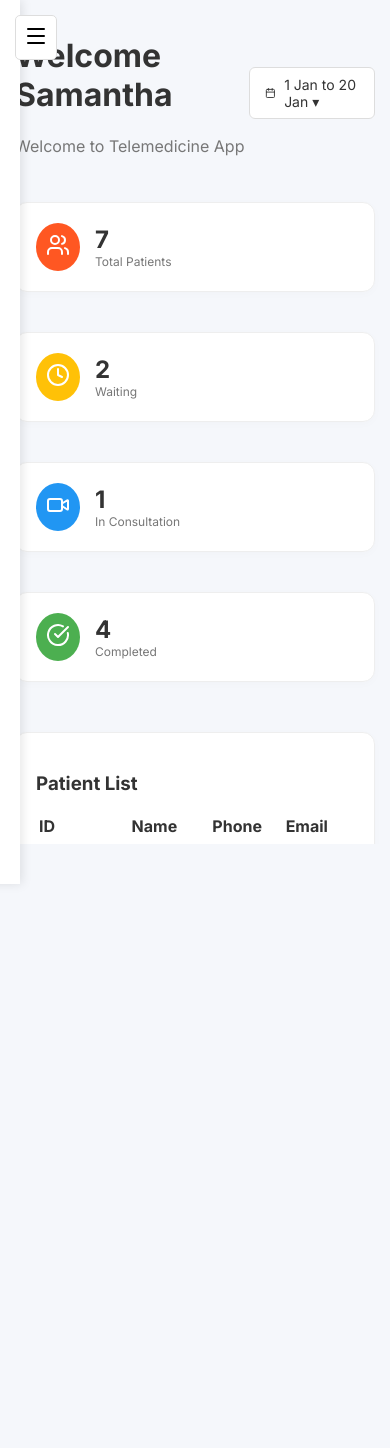
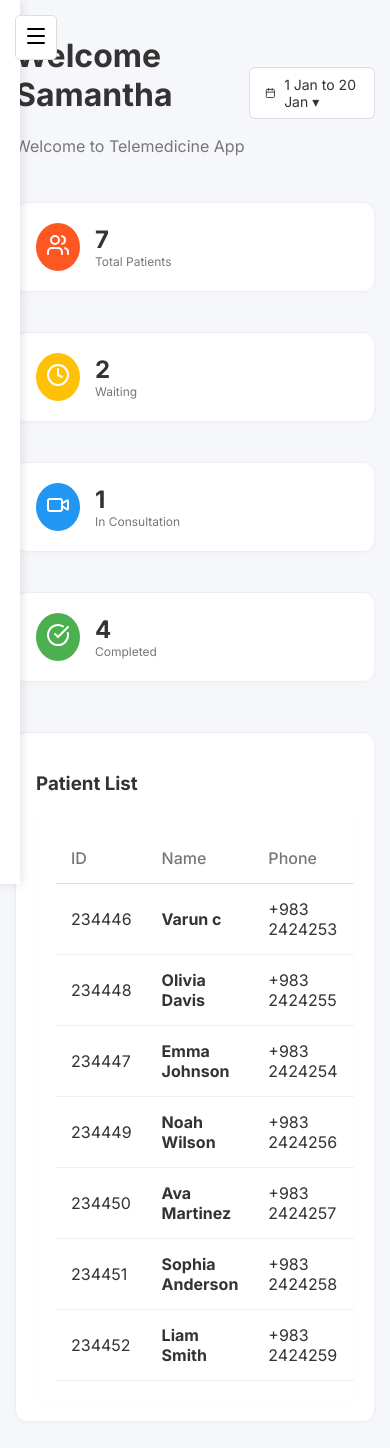
Before and after one commit to aryanpawar123/my-telemed-app, a React (Vite) app: page /dashboard in a window 390 px wide. Shown: the top 1448 px of the page. Before the commit the page ends 844 px from the top, so only its background shows below. Built offline with nearby package versions, Linux system fonts and the light colour scheme.

Commit message:
maade change

```diff
--- a/src/index.css
+++ b/src/index.css
@@ -11,6 +11,8 @@
 }
 
 body { margin: 0; font-family: 'Inter', sans-serif; background-color: var(--bg-body); color: var(--text-main); }
+
+/* --- DESKTOP LAYOUT (Fixed Sidebar) --- */
 .layout { display: flex; height: 100vh; width: 100vw; overflow: hidden; }
 
 /* Sidebar */
@@ -32,6 +34,19 @@ body { margin: 0; font-family: 'Inter', sans-serif; background-color: var(--bg-b
 .form-grid-3 { display: grid; grid-template-columns: 1fr 1fr 1fr; gap: 20px; margin-bottom: 20px; }
 .split-layout { display: grid; grid-template-columns: 1fr 1.5fr; gap: 20px; }
 
+/* Table Container (Horizontal Scroll) */
+.table-container {
+  background: white;
+  border-radius: 12px;
+  padding: 20px;
+  box-shadow: 0 2px 10px rgba(0,0,0,0.02);
+  overflow-x: auto; /* Allows table to scroll sideways */
+  -webkit-overflow-scrolling: touch; /* Smooth scroll on iOS */
+}
+table { width: 100%; border-collapse: collapse; min-width: 600px; /* Forces scroll if screen is small */ }
+th { text-align: left; padding: 15px; color: var(--text-light); border-bottom: 1px solid var(--border); font-weight: 500; }
+td { padding: 15px; border-bottom: 1px solid #f0f0f0; vertical-align: middle; }
+
 /* Inputs & Buttons */
 label { display: block; font-size: 13px; font-weight: 600; margin-bottom: 8px; color: var(--text-main); }
 .input-field { width: 100%; padding: 12px; border: 1px solid #ddd; border-radius: 6px; font-size: 14px; box-sizing: border-box; outline: none; }
@@ -46,6 +61,7 @@ label { display: block; font-size: 13px; font-weight: 600; margin-bottom: 8px; c
 .alert-blue { background: #E3F2FD; color: #1565C0; border: 1px solid #90CAF9; }
 .alert-orange { background: #FFF3E0; color: #E65100; border: 1px solid #FFE0B2; }
 .alert-green { background: #E8F5E9; color: #2E7D32; border: 1px solid #A5D6A7; }
+.date-picker-popup { position: absolute; top: 45px; right: 0; background: white; border: 1px solid #ddd; padding: 15px; border-radius: 8px; box-shadow: 0 4px 15px rgba(0,0,0,0.1); z-index: 100; display: flex; flex-direction: column; gap: 10px; width: 200px; }
 
 /* Login & Video */
 .login-wrapper { display: flex; height: 100vh; width: 100vw; }
@@ -67,55 +83,48 @@ label { display: block; font-size: 13px; font-weight: 600; margin-bottom: 8px; c
 .step-icon { width: 40px; height: 40px; background: white; border: 2px solid #ccc; border-radius: 50%; display: flex; align-items: center; justify-content: center; }
 .step-item.active .step-icon { border-color: var(--primary); color: var(--primary); background: #FFF3E0; }
 
-/* --- MOBILE RESPONSIVENESS --- */
+.screening-row { background: #F8F9FA; padding: 15px; border-radius: 8px; margin-bottom: 10px; display: flex; justify-content: space-between; align-items: center; }
+
+/* --- MOBILE RESPONSIVENESS (FIXED SCROLLING) --- */
 .mobile-menu-btn { display: none !important; }
 
 @media (max-width: 768px) {
-  .layout { flex-direction: column; overflow-y: auto; }
+  /* Fix Scrolling: Remove fixed height, allow body to scroll naturally */
+  .layout {
+    flex-direction: column;
+    height: auto;
+    overflow: visible;
+  }
+
   .mobile-menu-btn { display: block !important; position: fixed; top: 15px; left: 15px; z-index: 1000; background: white; padding: 8px; border-radius: 5px; border: 1px solid #ddd; cursor: pointer; }
 
   .sidebar { position: fixed; left: -280px; top: 0; bottom: 0; z-index: 999; width: 260px; height: 100vh; box-shadow: 2px 0 10px rgba(0,0,0,0.1); border-right: none; }
   .sidebar.open { left: 0; }
-  .main-content { padding-top: 60px; padding: 15px; overflow: visible; }
+
+  /* Main Content flows naturally */
+  .main-content {
+    padding-top: 60px;
+    padding: 15px;
+    overflow: visible;
+    height: auto;
+  }
 
   .stats-grid, .form-grid, .form-grid-3, .split-layout { grid-template-columns: 1fr; }
   .wizard-steps { padding: 0; }
   .wizard-steps span { display: none; }
 
+  /* Login Mobile */
   .login-wrapper { flex-direction: column; height: auto; min-height: 100vh; }
   .login-left { height: 250px; padding: 30px; flex: none; }
   .login-right { padding: 20px; flex: 1; }
   .login-card { width: 100%; padding: 25px; box-sizing: border-box; }
 
+  /* Video Mobile */
   .video-layout { flex-direction: column; height: auto; }
   .video-container { height: 350px; flex: none; }
+
+  /* Screening Buttons Stack */
+  .screening-row { flex-direction: column; align-items: flex-start; gap: 15px; }
+  .screening-row .toggle-group { width: 100%; display: flex; }
+  .screening-row .toggle-btn { flex: 1; text-align: center; padding: 12px; }
 }
-/* --- NEW FIX FOR SCREENING QUESTIONS --- */
-.screening-row {
-  background: #F8F9FA;
-  padding: 15px;
-  border-radius: 8px;
-  margin-bottom: 10px;
-  display: flex;
-  justify-content: space-between;
-  align-items: center;
-}
-
-@media (max-width: 768px) {
-  .screening-row {
-    flex-direction: column; /* Stack vertically on phone */
-    align-items: flex-start; /* Align left */
-    gap: 15px; /* Add space between text and buttons */
-  }
-
-  .screening-row .toggle-group {
-    width: 100%; /* Make buttons full width */
-    display: flex;
-  }
-
-  .screening-row .toggle-btn {
-    flex: 1; /* Split width 50/50 */
-    text-align: center;
-    padding: 12px; /* Bigger touch target */
-  }
-}
```
